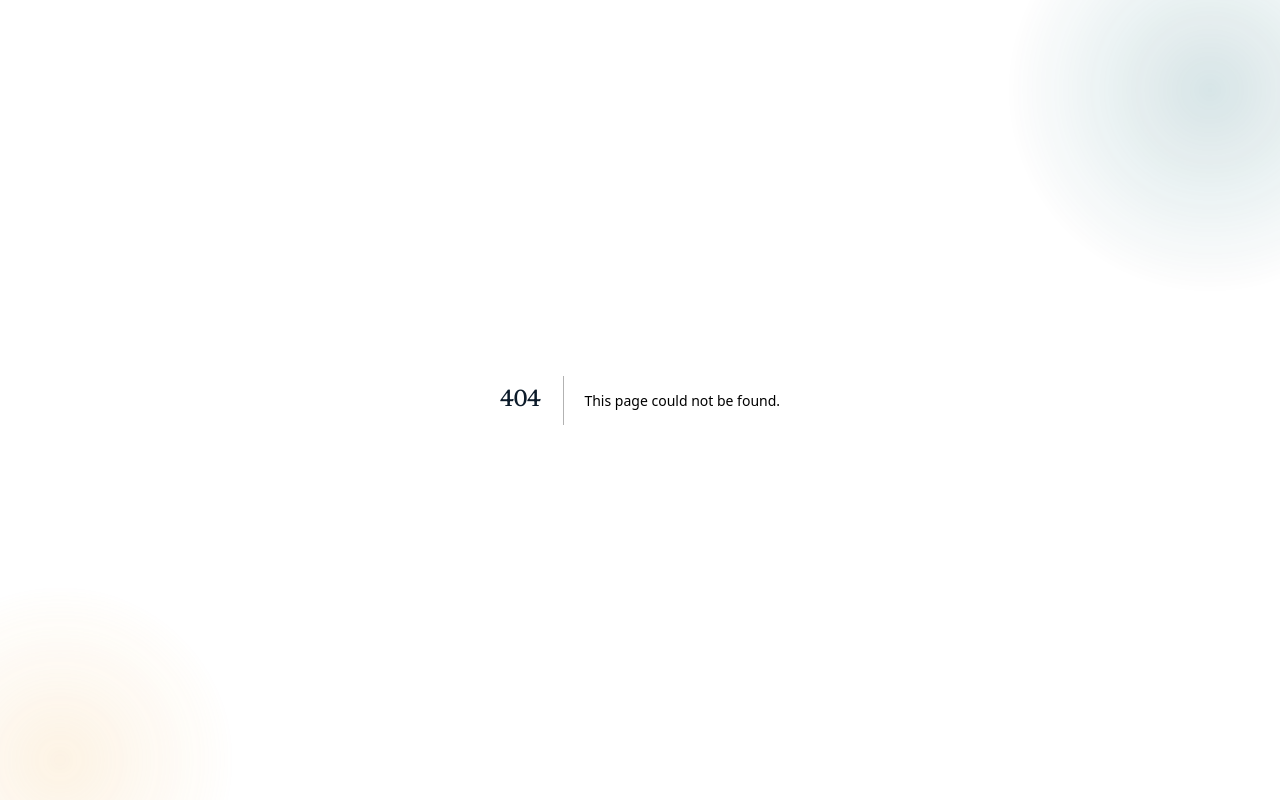
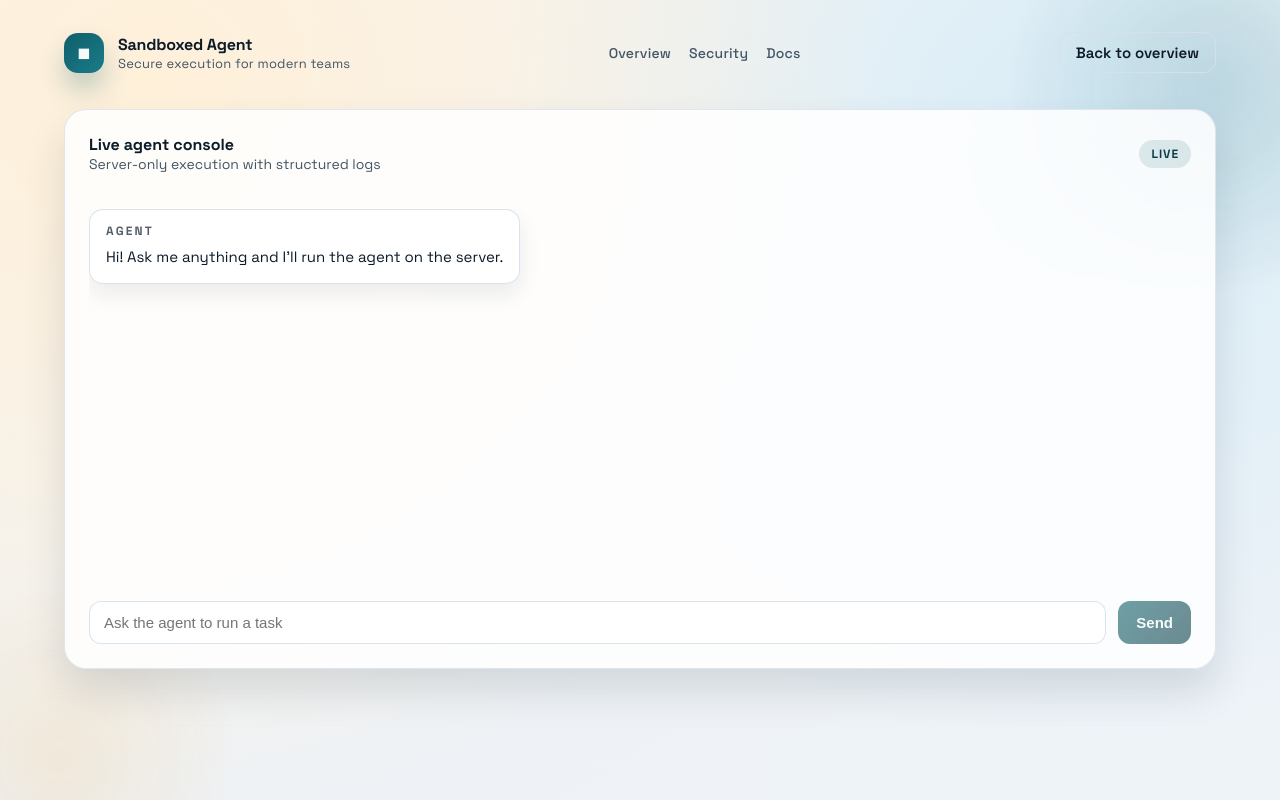
Before and after one commit to rongg10/Sandboxed-LangChain-Agent, a Next.js app: page /chat in a window 1280 px wide. Before the commit this address had no page. Built offline with nearby package versions, Linux system fonts and the light colour scheme.

Commit message:
improve aethetics

```diff
--- /dev/null
+++ b/app/chat/page.tsx
@@ -0,0 +1,142 @@
+"use client";
+
+import { FormEvent, useEffect, useState } from "react";
+import Link from "next/link";
+import { useSearchParams } from "next/navigation";
+
+type ChatMessage = {
+  role: "user" | "assistant";
+  content: string;
+};
+
+const STARTER_MESSAGES: ChatMessage[] = [
+  {
+    role: "assistant",
+    content: "Hi! Ask me anything and I'll run the agent on the server.",
+  },
+];
+
+export default function ChatPage() {
+  const searchParams = useSearchParams();
+  const prompt = searchParams.get("prompt") ?? "";
+  const [messages, setMessages] = useState<ChatMessage[]>(STARTER_MESSAGES);
+  const [input, setInput] = useState(prompt);
+  const [isLoading, setIsLoading] = useState(false);
+  const [error, setError] = useState<string | null>(null);
+
+  useEffect(() => {
+    if (prompt) {
+      setInput(prompt);
+    }
+  }, [prompt]);
+
+  async function handleSubmit(event: FormEvent<HTMLFormElement>) {
+    event.preventDefault();
+    const trimmed = input.trim();
+    if (!trimmed || isLoading) {
+      return;
+    }
+
+    const nextMessages: ChatMessage[] = [
+      ...messages,
+      { role: "user", content: trimmed },
+    ];
+    setMessages(nextMessages);
+    setInput("");
+    setIsLoading(true);
+    setError(null);
+
+    try {
+      const response = await fetch("/api/chat", {
+        method: "POST",
+        headers: { "Content-Type": "application/json" },
+        body: JSON.stringify({ messages: nextMessages }),
+      });
+      const payload = (await response.json()) as {
+        reply?: string;
+        error?: string;
+      };
+
+      if (!response.ok || typeof payload.reply !== "string") {
+        throw new Error(payload.error || "Unexpected server response.");
+      }
+
+      setMessages((prev) => [
+        ...prev,
+        { role: "assistant", content: payload.reply },
+      ]);
+    } catch (err) {
+      setError(err instanceof Error ? err.message : "Request failed.");
+    } finally {
+      setIsLoading(false);
+    }
+  }
+
+  return (
+    <main className="chat-page">
+      <header className="top-bar">
+        <div className="brand">
+          <span className="brand-mark" aria-hidden="true">
+            ◼
+          </span>
+          <div>
+            <p className="brand-name">Sandboxed Agent</p>
+            <p className="brand-tagline">Secure execution for modern teams</p>
+          </div>
+        </div>
+        <nav className="nav">
+          <Link href="/">Overview</Link>
+          <Link href="/#security">Security</Link>
+          <Link href="/#docs">Docs</Link>
+        </nav>
+        <Link className="button cta ghost" href="/">
+          Back to overview
+        </Link>
+      </header>
+
+      <section className="chat-shell">
+        <div className="panel-header">
+          <div>
+            <p className="panel-title">Live agent console</p>
+            <p className="panel-subtitle">
+              Server-only execution with structured logs
+            </p>
+          </div>
+          <span className="status-pill">Live</span>
+        </div>
+
+        <section className="chat-container" aria-live="polite">
+          <div className="message-list">
+            {messages.map((message, index) => (
+              <div
+                key={`${message.role}-${index}`}
+                className={`message ${message.role}`}
+              >
+                <span className="message-role">
+                  {message.role === "user" ? "You" : "Agent"}
+                </span>
+                <span className="message-content">{message.content}</span>
+              </div>
+            ))}
+          </div>
+
+          <form className="form" onSubmit={handleSubmit}>
+            <input
+              type="text"
+              placeholder="Ask the agent to run a task"
+              value={input}
+              onChange={(event) => setInput(event.target.value)}
+              disabled={isLoading}
+              aria-label="Message"
+            />
+            <button type="submit" disabled={isLoading || !input.trim()}>
+              {isLoading ? "Sending..." : "Send"}
+            </button>
+          </form>
+
+          {error ? <p className="notice">{error}</p> : null}
+        </section>
+      </section>
+    </main>
+  );
+}
--- a/app/globals.css
+++ b/app/globals.css
@@ -63,7 +63,8 @@ body::after {
   );
 }
 
-.page {
+.page,
+.chat-page {
   max-width: 1200px;
   margin: 0 auto;
   padding: 32px 24px 80px;
@@ -139,6 +140,13 @@ h1 {
   font-size: clamp(34px, 4vw, 48px);
   font-family: var(--font-serif), "Times New Roman", serif;
   letter-spacing: -0.6px;
+  color: var(--ink);
+}
+
+h2 {
+  margin: 0 0 10px;
+  font-size: 22px;
+  letter-spacing: -0.3px;
   color: var(--ink);
 }
 
@@ -226,6 +234,55 @@ h1 {
   box-shadow: var(--shadow);
 }
 
+.preview-list {
+  display: flex;
+  flex-direction: column;
+  gap: 14px;
+  margin-top: 6px;
+}
+
+.preview-item {
+  display: flex;
+  flex-direction: column;
+  gap: 6px;
+  padding: 12px 14px;
+  border-radius: 14px;
+  background: rgba(245, 246, 242, 0.9);
+  border: 1px solid rgba(216, 224, 234, 0.8);
+}
+
+.preview-label {
+  font-size: 12px;
+  font-weight: 700;
+  letter-spacing: 0.16em;
+  text-transform: uppercase;
+  color: var(--accent-strong);
+}
+
+.preview-text {
+  font-size: 14px;
+  color: var(--muted);
+}
+
+.panel-cta {
+  margin-top: 18px;
+  width: 100%;
+}
+
+.chat-shell {
+  background: rgba(255, 255, 255, 0.86);
+  border-radius: 22px;
+  padding: 24px;
+  border: 1px solid rgba(216, 224, 234, 0.8);
+  backdrop-filter: blur(12px);
+  box-shadow: var(--shadow);
+  display: flex;
+  flex-direction: column;
+  gap: 18px;
+  min-height: 520px;
+  height: min(70vh, 720px);
+}
+
 .panel-header {
   display: flex;
   align-items: center;
@@ -258,12 +315,18 @@ h1 {
   display: flex;
   flex-direction: column;
   gap: 16px;
+  flex: 1;
+  min-height: 0;
 }
 
 .message-list {
   display: flex;
   flex-direction: column;
   gap: 12px;
+  flex: 1;
+  min-height: 0;
+  overflow-y: auto;
+  padding-right: 6px;
 }
 
 .message {
@@ -329,7 +392,8 @@ input[type="text"]:focus {
   box-shadow: 0 0 0 3px rgba(15, 95, 106, 0.15);
 }
 
-button {
+button,
+.button {
   padding: 12px 18px;
   border-radius: 12px;
   border: none;
@@ -340,9 +404,14 @@ button {
   cursor: pointer;
   transition: transform 120ms ease, box-shadow 120ms ease, opacity 120ms ease;
   box-shadow: 0 12px 24px rgba(15, 95, 106, 0.22);
+  display: inline-flex;
+  align-items: center;
+  justify-content: center;
+  text-decoration: none;
 }
 
-button:hover:enabled {
+button:hover:enabled,
+.button:hover {
   transform: translateY(-1px);
   box-shadow: 0 14px 28px rgba(15, 95, 106, 0.28);
 }
@@ -368,9 +437,46 @@ button:disabled {
   box-shadow: none;
 }
 
-.ghost:hover:enabled {
+.ghost:hover {
   box-shadow: none;
   border-color: rgba(15, 95, 106, 0.4);
+}
+
+.session-form {
+  display: flex;
+  gap: 12px;
+  align-items: center;
+  flex-wrap: wrap;
+  padding: 14px;
+  border-radius: 16px;
+  background: rgba(255, 255, 255, 0.7);
+  border: 1px solid rgba(216, 224, 234, 0.8);
+}
+
+.info-grid {
+  display: grid;
+  grid-template-columns: repeat(2, minmax(0, 1fr));
+  gap: 18px;
+}
+
+.info-card {
+  padding: 18px;
+  border-radius: 18px;
+  border: 1px solid rgba(216, 224, 234, 0.85);
+  background: rgba(255, 255, 255, 0.75);
+  box-shadow: 0 14px 28px rgba(10, 25, 41, 0.08);
+}
+
+.demo {
+  padding: 24px;
+  border-radius: 22px;
+  background: linear-gradient(135deg, rgba(15, 95, 106, 0.12), rgba(242, 180, 91, 0.16));
+  border: 1px solid rgba(216, 224, 234, 0.85);
+  display: flex;
+  align-items: center;
+  justify-content: space-between;
+  gap: 18px;
+  flex-wrap: wrap;
 }
 
 .page-footer {
@@ -407,7 +513,8 @@ button:disabled {
 }
 
 @media (max-width: 600px) {
-  .page {
+  .page,
+  .chat-page {
     padding: 24px 16px 56px;
   }
 
@@ -428,6 +535,15 @@ button:disabled {
     grid-template-columns: 1fr;
   }
 
+  .info-grid {
+    grid-template-columns: 1fr;
+  }
+
+  .chat-shell {
+    height: auto;
+    min-height: 420px;
+  }
+
   .form {
     flex-direction: column;
   }
```
Also changed, not shown: app/page.tsx (+102 -101 lines).
